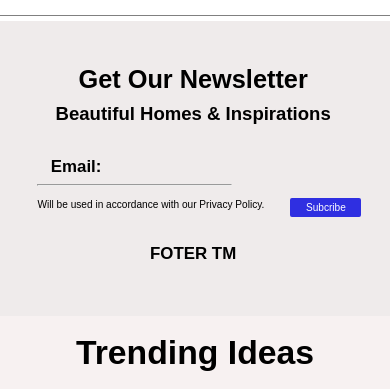
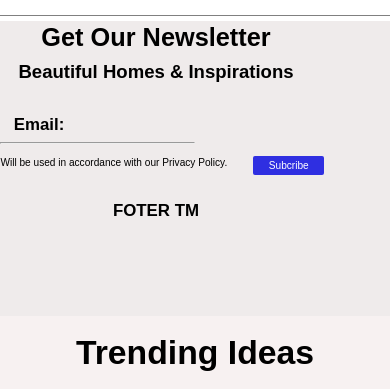
Before and after one commit to chetnapatidar123/foter, a plain HTML site: page index.html in a window 390 px wide. Shown: the part 4199-4588 px from the top of the page. Drawn offline with nearby package versions, Linux system fonts and the light colour scheme.

Commit message:
Update style.css

```diff
--- a/style.css
+++ b/style.css
@@ -1121,14 +1121,17 @@ text-align: center;
     width: 100%;
     height: 35vh;
     background-color: #ede9e9e3;
+    display: flex;
+    justyfy: center;
+    align-item: center;
 }
 .news{
     width: 80vw;
     height: 28vh;
     /* background-color: blue; */
-    margin-left: 4.4vmax;
+    margin-left: 0vmax;
     text-align: center;
-    padding-top: 5vmax;
+    padding-top: 0vmax;
     line-height: 4vmax;
 }
 .news h1{
```
